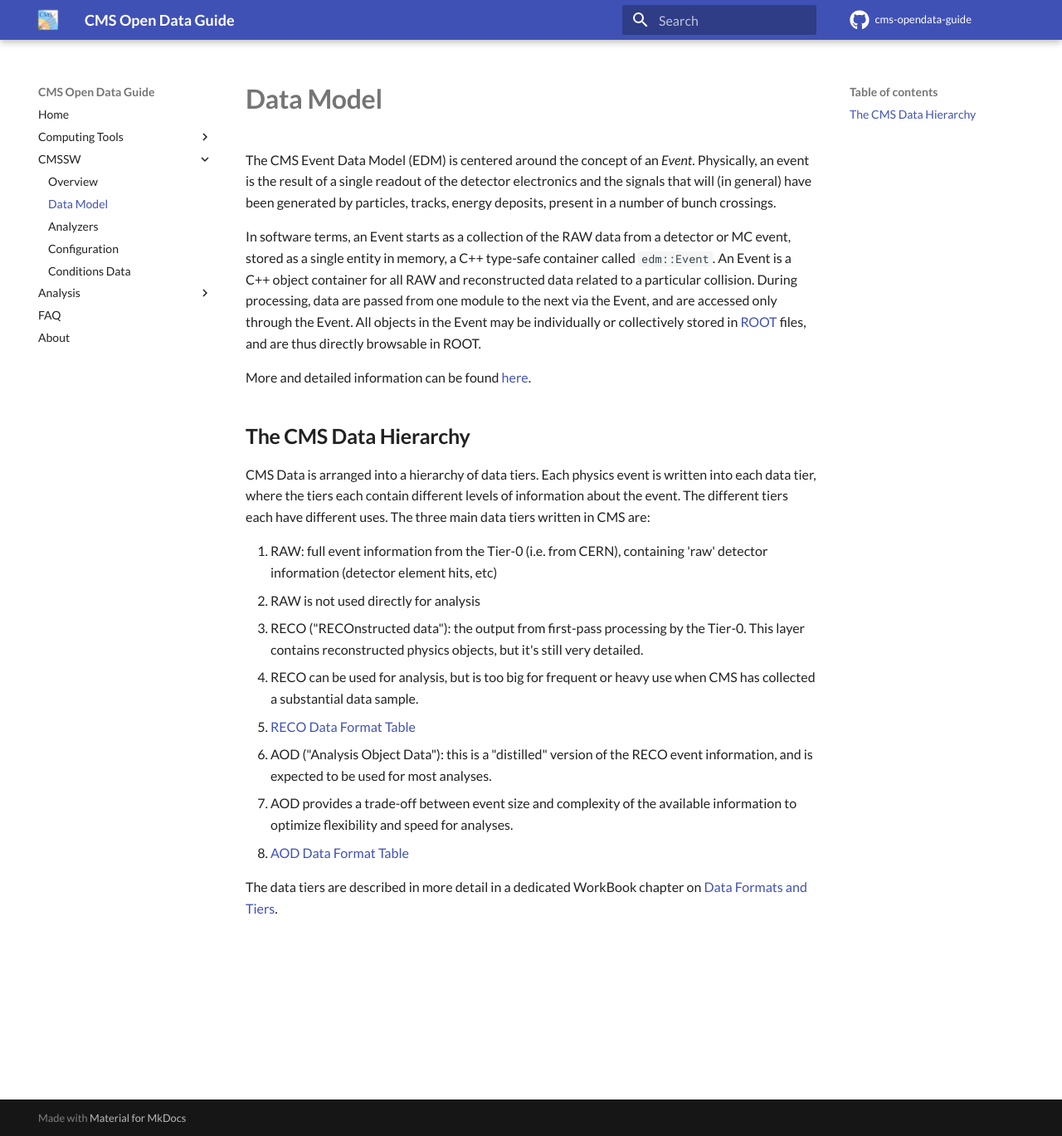
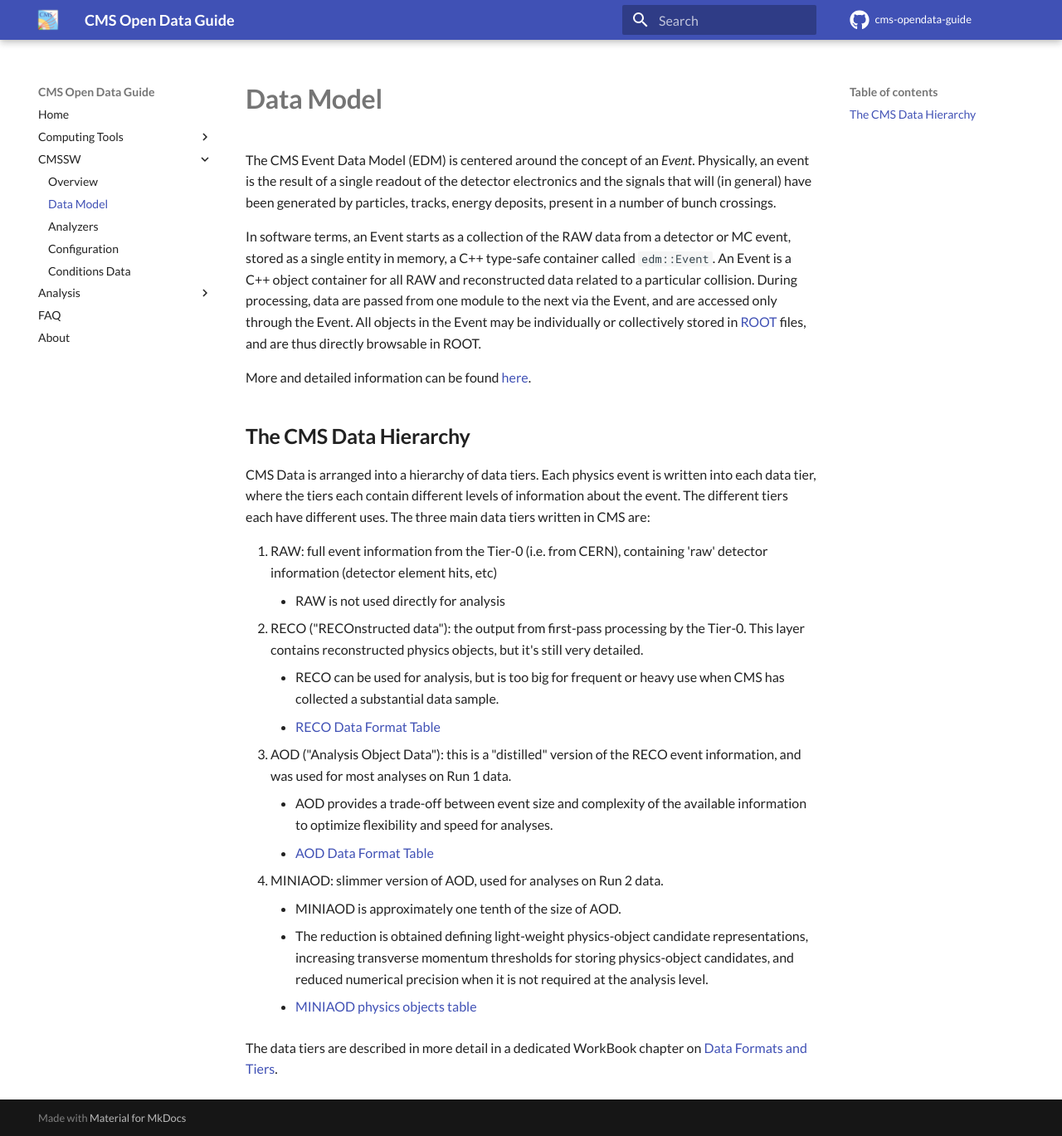
Before and after one commit to cernopendata/cms-opendata-guide, an MkDocs documentation site: the page built from docs/cmssw/cmsswdatamodel.md, in a window 1280 px wide and 1369 px high. Shown: the whole window at 83% size. Built offline with MkDocs 1.6.1 and Material for MkDocs 9.7.7, drawn with Linux system fonts in a browser that asks for light colours; comment, search, counter and statistics services are not loaded.

Commit message:
add miniaod (#61)

```diff
--- a/docs/cmssw/cmsswdatamodel.md
+++ b/docs/cmssw/cmsswdatamodel.md
@@ -11,13 +11,16 @@ More and detailed information can be found [here](https://twiki.cern.ch/twiki/bi
 CMS Data is arranged into a hierarchy of data tiers. Each physics event is written into each data tier, where the tiers each contain different levels of information about the event. The different tiers each have different uses. The three main data tiers written in CMS are:
 
 1. RAW: full event information from the Tier-0 (i.e. from CERN), containing 'raw' detector information (detector element hits, etc)
-   - RAW is not used directly for analysis
-
+    - RAW is not used directly for analysis
 2. RECO ("RECOnstructed data"): the output from first-pass processing by the Tier-0. This layer contains reconstructed physics objects, but it's still very detailed.
-   - RECO can be used for analysis, but is too big for frequent or heavy use when CMS has collected a substantial data sample.
-   - [RECO Data Format Table](https://twiki.cern.ch/twiki/bin/view/CMSPublic/SWGuideRecoDataTable)
-3. AOD ("Analysis Object Data"): this is a "distilled" version of the RECO event information, and is expected to be used for most analyses.
-   - AOD provides a trade-off between event size and complexity of the available information to optimize flexibility and speed for analyses.
-   - [AOD Data Format Table](https://twiki.cern.ch/twiki/bin/view/CMSPublic/SWGuideAodDataTable)
+    - RECO can be used for analysis, but is too big for frequent or heavy use when CMS has collected a substantial data sample.
+    - [RECO Data Format Table](https://twiki.cern.ch/twiki/bin/view/CMSPublic/SWGuideRecoDataTable)
+3. AOD ("Analysis Object Data"): this is a "distilled" version of the RECO event information, and was used for most analyses on Run 1 data.
+    - AOD provides a trade-off between event size and complexity of the available information to optimize flexibility and speed for analyses.
+    - [AOD Data Format Table](https://twiki.cern.ch/twiki/bin/view/CMSPublic/SWGuideAodDataTable)
+4. MINIAOD: slimmer version of AOD, used for analyses on Run 2 data.
+    - MINIAOD is approximately one tenth of the size of AOD.
+    - The reduction is obtained defining light-weight physics-object candidate representations, increasing transverse momentum thresholds for storing physics-object candidates, and reduced numerical precision when it is not required at the analysis level.
+    - [MINIAOD physics objects table](https://twiki.cern.ch/twiki/bin/view/CMSPublic/WorkBookMiniAOD2015#High_level_physics_objects)
 
 The data tiers are described in more detail in a dedicated WorkBook chapter on [Data Formats and Tiers](https://twiki.cern.ch/twiki/bin/view/CMSPublic/WorkBookDataFormats).
```
